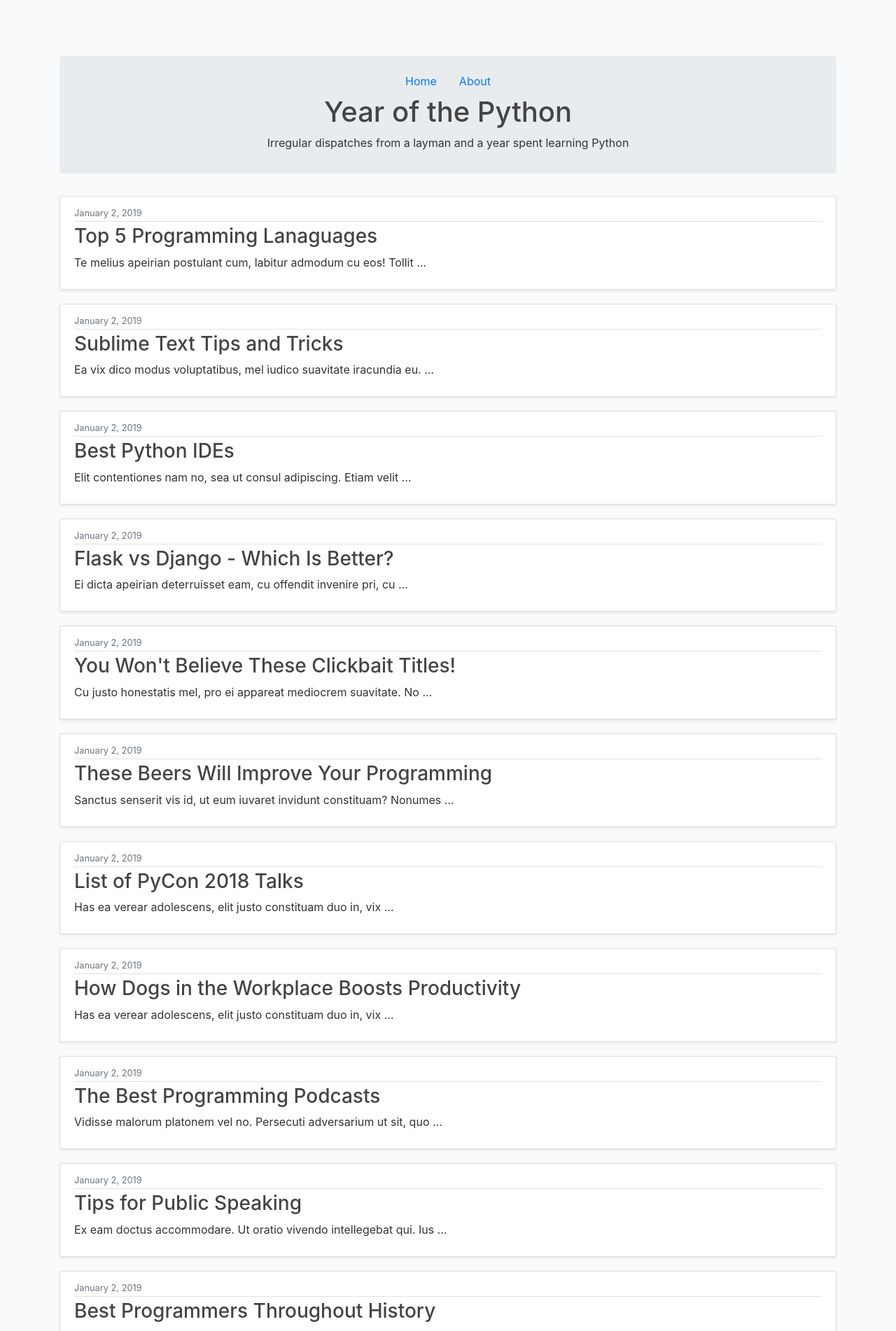
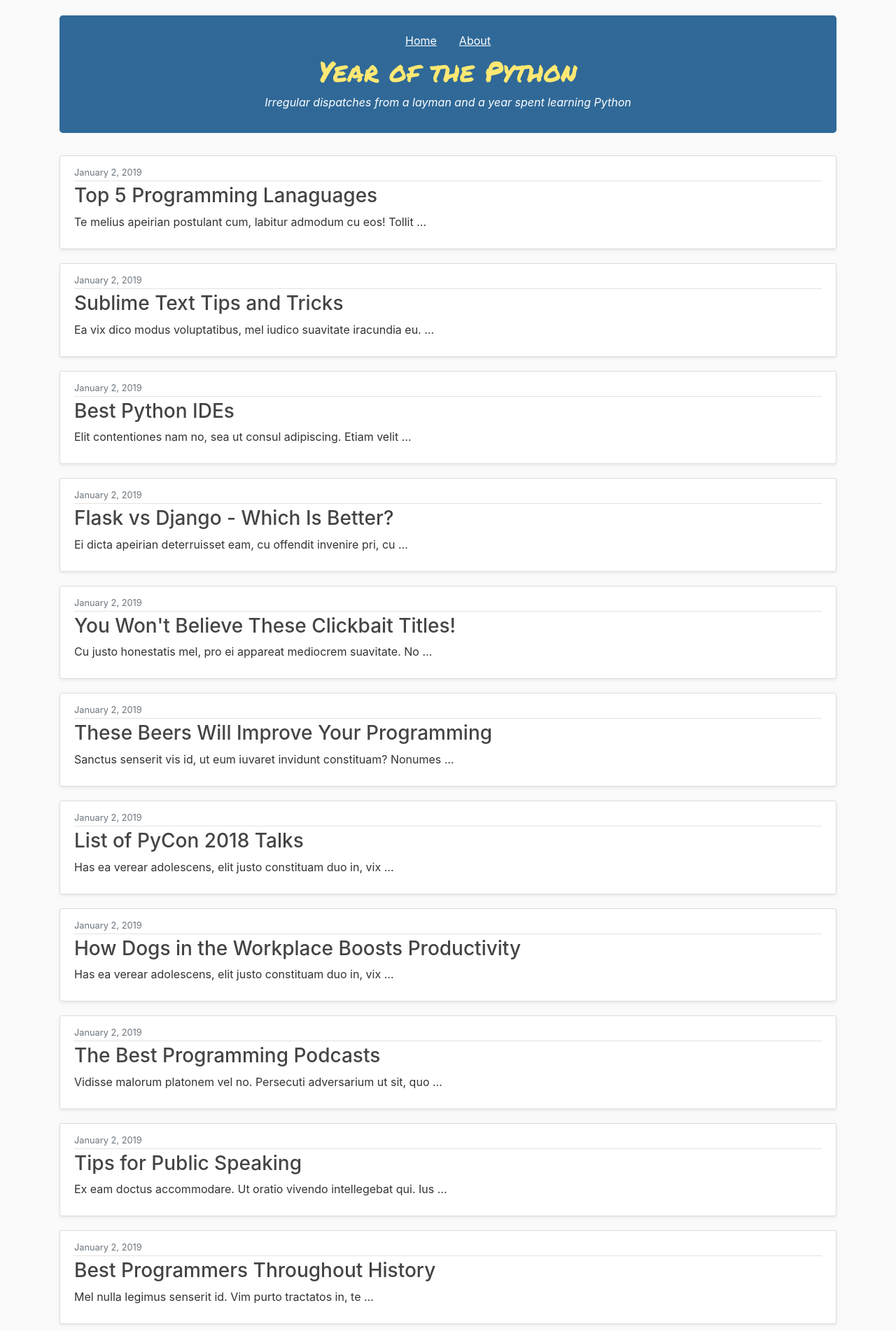
Before and after one commit to farleykr/yearofthepython, a Django app: template blog/templates/blog/home.html in a window 1280 px wide. Shown: the top 1902 px of the page at 70% size. Run offline with Django 3.2, Linux system fonts and the light colour scheme; the template is opened without the code that fills it: values that come from a table or form of the project are taken from there, others are empty; data comes from the database, SQL or seed files in the repository; parts of the project's set-up code (start-up, migrations or seed data) failed here and were passed over; some libraries are stand-ins or nearby versions.

Commit message:
update styles

```diff
--- a/static/blog/main.css
+++ b/static/blog/main.css
@@ -1,7 +1,9 @@
+@import url('https://fonts.googleapis.com/css?family=Permanent+Marker');
+
 body {
     background: #fafafa;
     color: #333333;
-    margin-top: 5rem;
+    margin-top: 1.4rem;
   }
 
   h1, h2, h3, h4, h5, h6 {
@@ -12,16 +14,28 @@ body {
     margin: 0;
   }
 
-  .bg-steel {
-    background-color: #5f788a;
+  .jumbotron {
+    background-color: #306998;
   }
 
-  .site-header .navbar-nav .nav-link {
-    color: #ffffff;
+  .jumbotron h1 {
+    color: #FFE873;
+    font-family: 'Permanent Marker', cursive;
   }
 
-  .site-header .navbar-nav .nav-link:hover {
-    color: #ffffff;
+  .jumbotron p {
+      color: #fff;
+      font-style: italic;
+  }
+
+  .nav-link {
+    color: #fff;
+    text-decoration: underline;
+  }
+
+  .nav-link:hover {
+    color: #fff;
+    text-decoration: underline;
   }
 
   .site-header .navbar-nav .nav-link.active {
```
